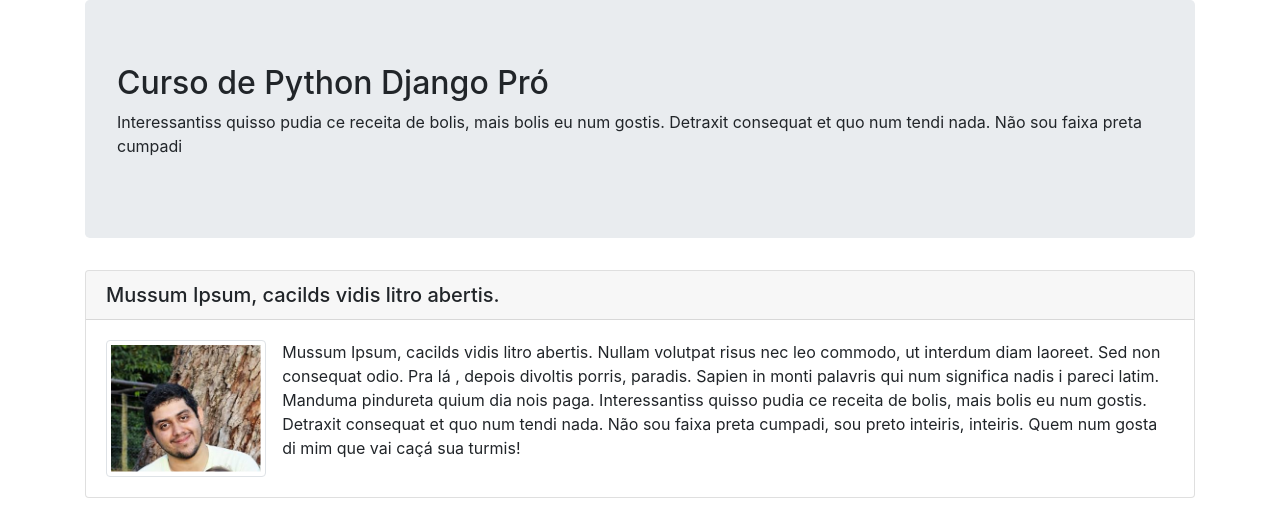
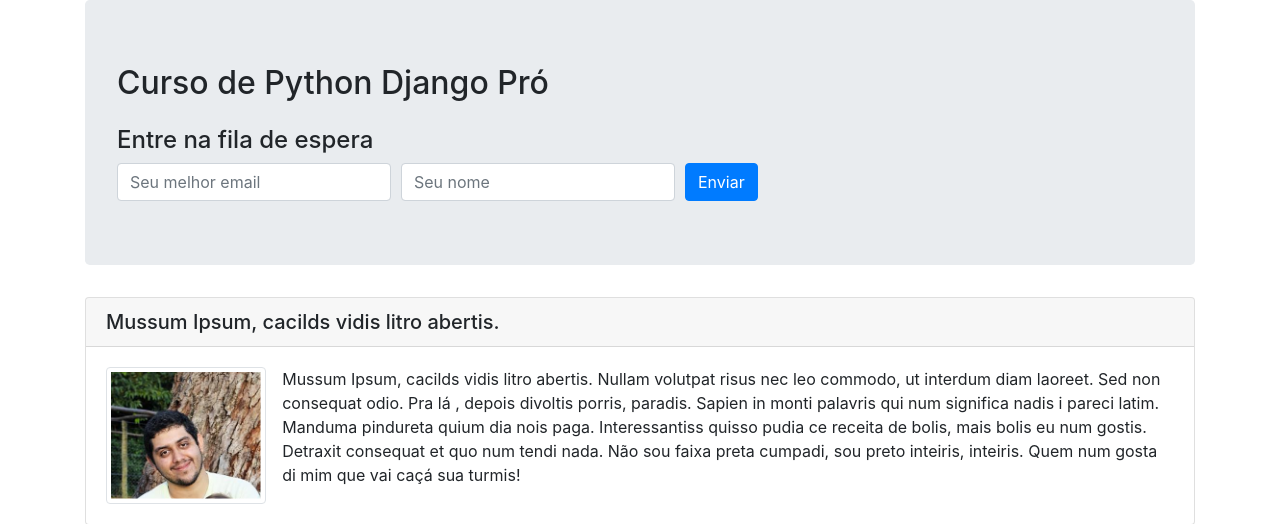
Before and after one commit to renexe/curso-django, a Django app: page / in a window 1280 px wide. Shown: the part 56-580 px from the top of the page. Run offline with Django 3.2, Linux system fonts and the light colour scheme; some libraries are stand-ins or nearby versions.

Commit message:
Inserindo formulário de inscrição do Mailchimp na home
#Close92

```diff
--- a/pypro/base/templates/base/home.html
+++ b/pypro/base/templates/base/home.html
@@ -37,17 +37,29 @@
 <div class="container">
     <div class="row">
         <div class="col-md-12">
-
             <div class="jumbotron">
-                <h2>
-                    Curso de Python Django Pró
-                </h2>
-                <p>
-                    Interessantiss quisso pudia ce receita de bolis, mais bolis eu num gostis. Detraxit consequat et quo num tendi nada. Não sou faixa preta cumpadi
-                </p>
+                <h2>Curso de Python Django Pró</h2>
+                <h4 class="mt-4">Entre na fila de espera</h4>
+                <!-- Mailchimp signup form -->
+                <form action="https://gmail.us17.list-manage.com/subscribe/post?u=d340f475feb4aa63367bdf332&amp;id=5da1922906" method="post" id="mc-embedded-subscribe-form" name="mc-embedded-subscribe-form" class="validate" target="_blank" novalidate>
+                    <div class="form-row align-items-center">
+                        <div class="col-auto">
+                            <label class="sr-only" for="mce-EMAIL">Email</label>
+                            <input type="email" value="" name="EMAIL" class="required form-control" id="mce-EMAIL" placeholder="Seu melhor email">
+                        </div>
+                        <div class="col-auto">
+                            <label class="sr-only" for="mce-FNAME">Nome</label>
+                            <input type="text" value="" name="FNAME" class="required form-control" id="mce-FNAME" placeholder="Seu nome">
+                        </div>
+                        <div class="col-auto">
+                            <button type="submit" class="btn btn-primary">Enviar</button>
+                        </div>
+                    </div>
+                </form>
+                <!-- End signup form -->
             </div>
         </div>
-    </div>
+</div>
     <div class="row">
         <div class="col-md-12">
             <div class="card">
```
